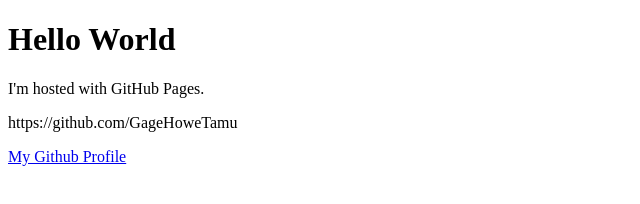
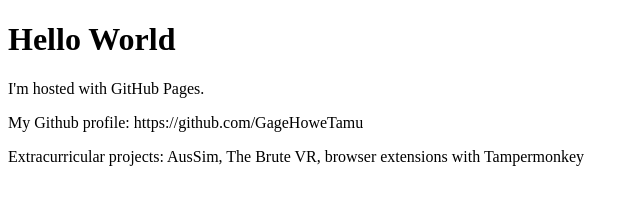
Before and after one commit to GageHoweTamu/GageHoweTamu.github.io, a plain HTML site: page index.html in a window 1280 px wide. Shown: the whole page, without its empty margins (0-640 px from the left). Drawn offline with Linux system fonts and the light colour scheme.

Commit message:
Update index.html

```diff
--- a/index.html
+++ b/index.html
@@ -3,7 +3,7 @@
 <body>
 <h1>Hello World</h1>
 <p>I'm hosted with GitHub Pages.</p>
-</p>https://github.com/GageHoweTamu</p>
-<a href="https://github.com/GageHoweTamu">My Github Profile</a>
+<p>My Github profile: https://github.com/GageHoweTamu</p>
+<p>Extracurricular projects: AusSim, The Brute VR, browser extensions with Tampermonkey</p>
 </body>
 </html>
```
